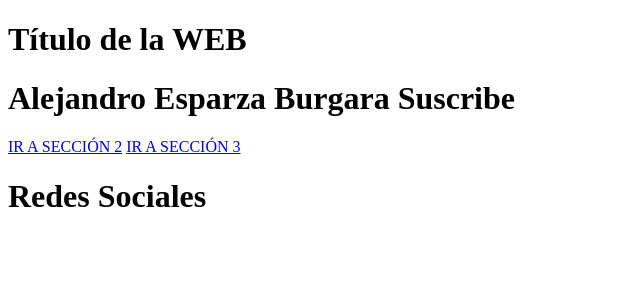
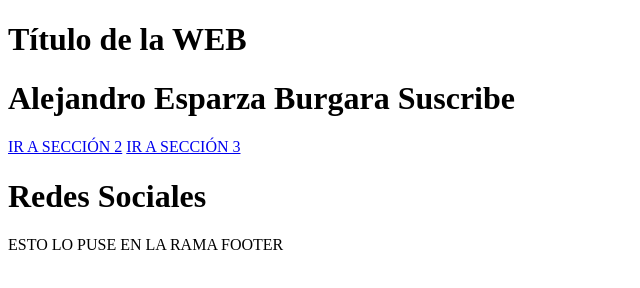
Before and after one commit to Forestsolouno/Repositorio, a plain HTML site: page index.html in a window 1280 px wide. Shown: the whole page, without its empty margins (0-640 px from the left). Drawn offline with Linux system fonts and the light colour scheme.

Commit message:
inserte texto en la rama footer como prueba

```diff
--- a/index.html
+++ b/index.html
@@ -15,6 +15,9 @@
 
         <footer>
         <h1>Redes Sociales</h1>
+        <p>
+            ESTO LO PUSE EN LA RAMA FOOTER
+        </p>
         </footer>
     </body>
 </html>
```
